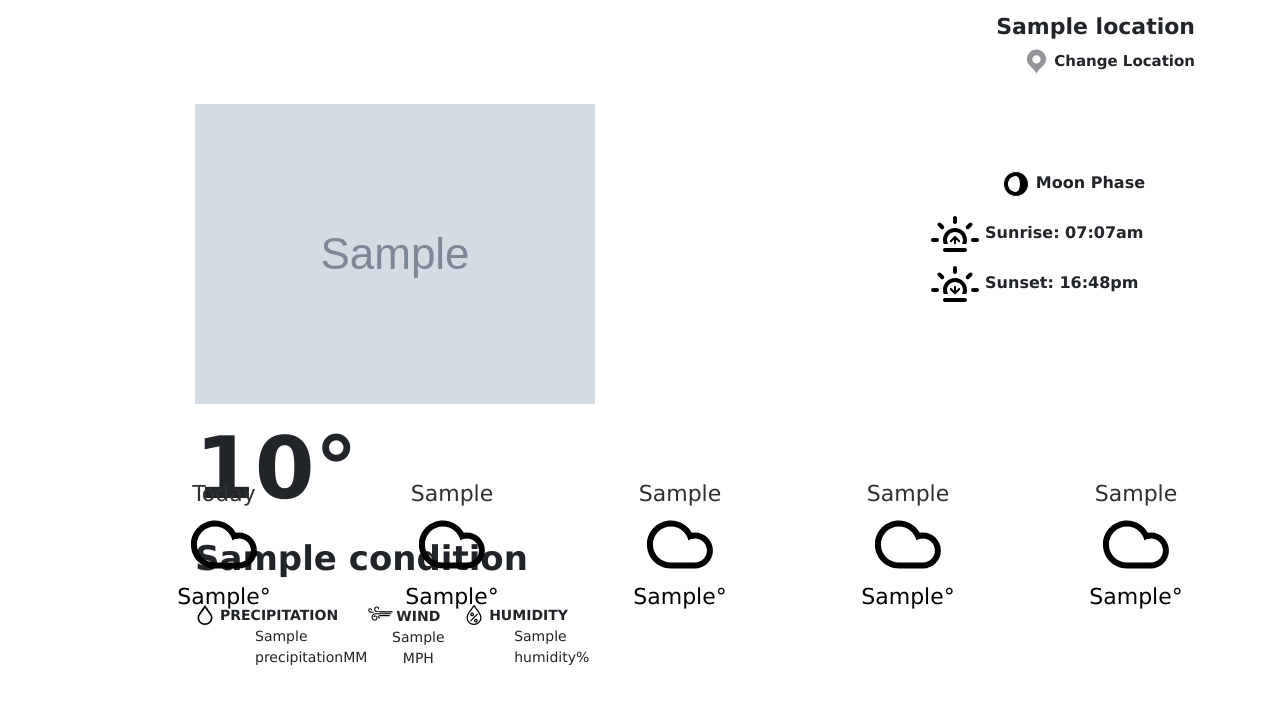
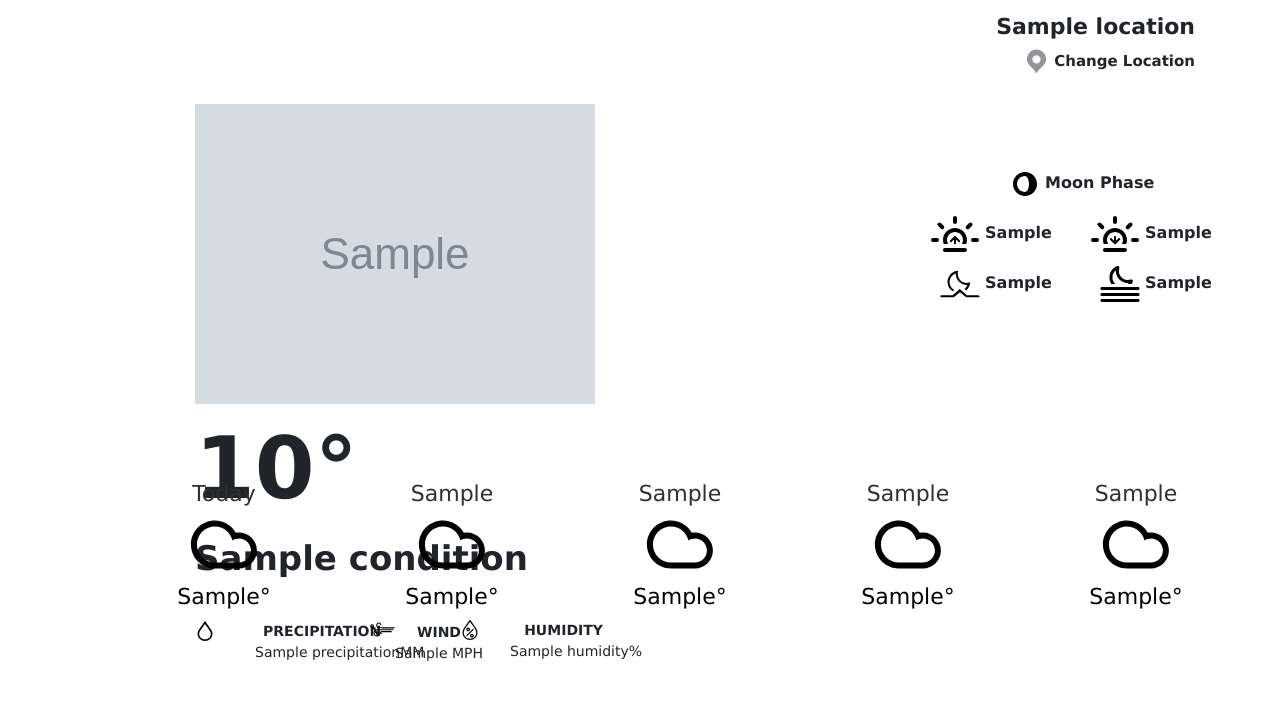
Before and after one commit to JamezGr/Django_Weather, a Django app: template weather_app/templates/weather/main_weather.html in a window 1280 px wide. Shown: the top 704 px of the page. Run offline with Django 3.2, Linux system fonts and the light colour scheme; the template is opened without the code that fills it: most values are stand-ins (such as "Sample title", 1, 10 or a date in 2020); grey boxes marked "Sample" are stand-in pictures; some libraries are stand-ins or nearby versions.

Commit message:
Moonrise and Moonset Added

```diff
--- a/weather_app/static/css/styles.css
+++ b/weather_app/static/css/styles.css
@@ -21,28 +21,50 @@ div.current_weather {
 
 }
 
+img.x-small-icon {
+    height:20px;
+    width:20px;
+}
+
 img.small-icon {
     height:25px;
     width:25px;
 }
 
-img.x-small-icon {
-    height:20px;
-    width:20px;
+img.medium-icon {
+    height:40px;
+    width:40px;
 }
 
 div.current_weather_info {
     font-size: 14px;
     font-align: center;
     margin-top: -10px;
+    position: fixed;
+}
+
+div.precipitation_icon {
+    margin-right:20px;
+    position: fixed;
+}
+
+div.wind_icon {
+    position: fixed;
+    margin-left: 100px;
+}
+
+div.humidity_icon {
+    margin-left:300px;
+    position: fixed;
 }
 
 div.current-weather-extra-col {
     margin-top: 80px;
-    margin-right: 160px;
+    margin-right: 50px;
+    margin-left: 600px;
+    position: fixed;
 
 }
-
 
 div.current_precipitation {
     margin-right: 60px;
@@ -56,14 +78,14 @@ div.precipitation-text {
 }
 
 div.wind-text {
-    margin-top: -20px;
     margin-left: -30px;
+    margin-top: 5px;
+    position: fixed;
 
 }
 
 div.humidity-text {
-    margin-top: -20px;
-    margin-left: 10px
+    position: fixed;
 }
 
 div.humidity {
@@ -75,22 +97,25 @@ div.precipitation {
 }
 
 img.icon_wind {
-    margin-left: -40px;
-
+    margin-left: -55px;
+    position: fixed;
 }
 
 img.icon_humidity {
-    margin-left: -15px;
+    margin-left: -25px;
+    position: fixed;
 }
 
 div.current_wind_spd {
     margin-top: -3px;
-    margin-left: 30px;
+    margin-left: 130px;
+    position: fixed;
 
 }
 
 div.current_humidity {
     margin-left: -10px;
+    position: fixed;
 
 }
 
@@ -151,7 +176,7 @@ div.change_location {
 }
 
 div.moon_phase {
-    margin-left:-40px;
+    margin-left: 180px;
     margin-top: -50px;
 }
 
@@ -166,11 +191,41 @@ img.sunrise-icon {
 }
 
 div.sunrise {
-    margin-left: 220px;
+    margin-left: 110px;
     margin-top: -50px;
 }
 
 span.sunrise-text {
+    font-weight: bold;
+
+}
+
+div.moonrise {
+    margin-left: 145px;
+    margin-top: -20px;
+}
+
+span.moonrise-text {
+    font-weight: bold;
+
+}
+
+div.moonset {
+    margin-left: 305px;
+    margin-top: -40px;
+}
+
+span.moonset-text {
+    font-weight: bold;
+
+}
+
+div.sunset {
+    margin-left: 270px;
+    margin-top: -100px;
+}
+
+span.sunset-text {
     font-weight: bold;
 
 }
@@ -180,17 +235,6 @@ img.sunset-icon {
 
 }
 
-div.sunset {
-    margin-left: 220px;
-    margin-top: -50px;
-}
-
-span.sunset-text {
-    font-weight: bold;
-
-}
-
-
 img.forecast-icon {
     height:150px;
     width: 150px;
--- a/weather_app/templates/weather/main_weather.html
+++ b/weather_app/templates/weather/main_weather.html
@@ -86,28 +86,42 @@
         </div>
 
         <div class="current-weather-extra-col col">
-            <div class ="moon_phase" align="right">
+            <div class ="moon_phase">
                 <div class = "moon_phase_icon">
                     <img class ="icon_location" src="{% static 'img/Weather_Icons/Moon-Waning-Gibbous.svg' %}">
-                    <span class ="moon_phase">Moon Phase</span>
+                    <span class ="moon_phase"> Moon Phase</span>
                 </div>
             </div>
 
             <div class="sunrise">
                 <div class="sunrise-icon">
                     <img class="sunrise-icon" src="{% static 'img/Weather_Icons/Sunrise.svg' %}">
-                    <span class ="sunrise-text">Sunrise: 07:07am</span>
+                    <span class ="sunrise-text">{{ forecast.day_0.1 }}</span>
                 </div>
             </div>
 
             <div class="sunset">
                 <div class="sunset-icon">
                     <img class="sunset-icon" src="{% static 'img/Weather_Icons/Sunset.svg' %}">
-                    <span class ="sunset-text">Sunset: 16:48pm</span>
+                    <span class ="sunset-text">{{ forecast.day_0.2 }}</span>
                 </div>
             </div>
 
+            <div class="moonrise">
+                <div class="moonrise-icon">
+                    <img class="moonrise-icon medium-icon" src="{% static 'img/Weather_Icons/Moonrise.svg' %}">
+                    <span class ="moonrise-text">{{ forecast.day_0.3 }}</span>
 
+                </div>
+            </div>
+
+            <div class="moonset">
+                <div class="moonset-icon">
+                    <img class="moonset-icon medium-icon" src="{% static 'img/Weather_Icons/Moonset.svg' %}">
+                    <span class ="moonset-text">{{ forecast.day_0.4 }}</span>
+
+                </div>
+            </div>
 
         </div>
 
```
Also changed, not shown: weather_app/static/img/Weather_Icons/Moonrise.svg (added), weather_app/static/img/Weather_Icons/Moonset.svg (added).
